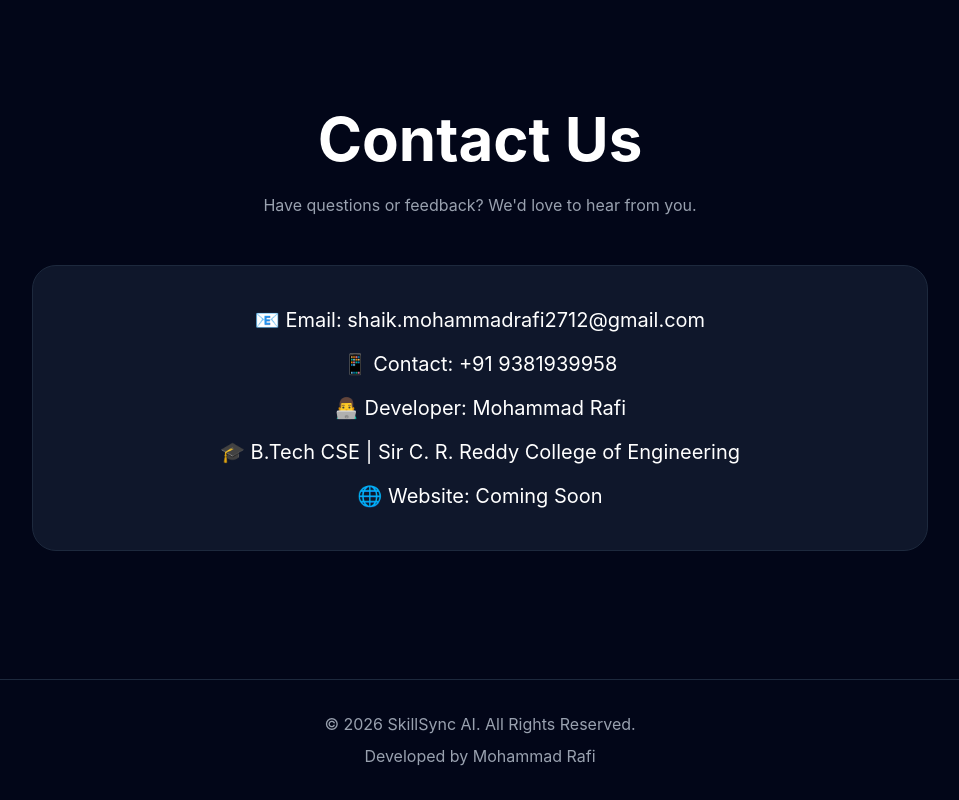
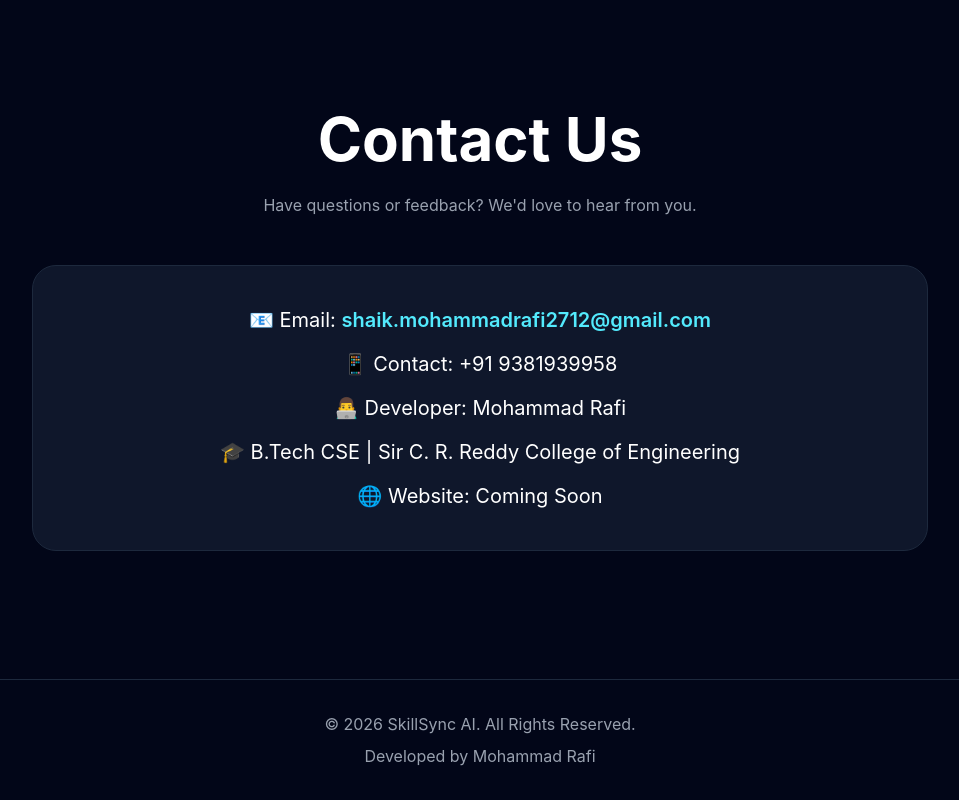
Before and after one commit to mohammadrafi312/skillsync-ai, a React (Vite) app: page / in a window 1280 px wide. Shown: the part 3235-4035 px from the top of the page, without its empty margins (160-1119 px from the left). Built offline with nearby package versions, Linux system fonts and the light colour scheme.

Commit message:
Fix: Correct indentation and progress bar animation bugs in Results.jsx

```diff
--- a/src/components/Contact.jsx
+++ b/src/components/Contact.jsx
@@ -23,8 +23,14 @@
         <div className="bg-slate-900 border border-slate-800 rounded-3xl p-10">
 
           <p className="text-xl mb-4">
-  📧 Email: shaik.mohammadrafi2712@gmail.com
-</p>
+            📧 Email:{" "}
+            <a
+              href="mailto:shaik.mohammadrafi2712@gmail.com"
+              className="break-all font-semibold text-cyan-300 underline-offset-4 hover:text-cyan-200 hover:underline focus-visible:outline focus-visible:outline-2 focus-visible:outline-offset-4 focus-visible:outline-cyan-300"
+            >
+              shaik.mohammadrafi2712@gmail.com
+            </a>
+          </p>
 
 <p className="text-xl mb-4">
   📱 Contact: +91 9381939958
--- a/src/pages/Results.jsx
+++ b/src/pages/Results.jsx
@@ -224,7 +224,7 @@
           <div className="bg-slate-800 rounded-full h-4 overflow-hidden">
             <motion.div
               initial={{ width: 0 }}
-              animate={{ width: match }}
+              animate={{ width: `${parseInt(match)}%` }}
               transition={{ duration: 1.5 }}
               className="bg-gradient-to-r from-cyan-400 to-blue-500 h-4 rounded-full"
             />
@@ -247,7 +247,7 @@
 
       <motion.div
         initial={{ width: 0 }}
-        animate={{ width: readiness }}
+        animate={{ width: `${parseInt(readiness)}%` }}
         transition={{ duration: 1.5 }}
         className="bg-gradient-to-r from-green-400 to-emerald-500 h-4 rounded-full"
       />
```
Lines whose indentation alone changed are shown as unchanged.
